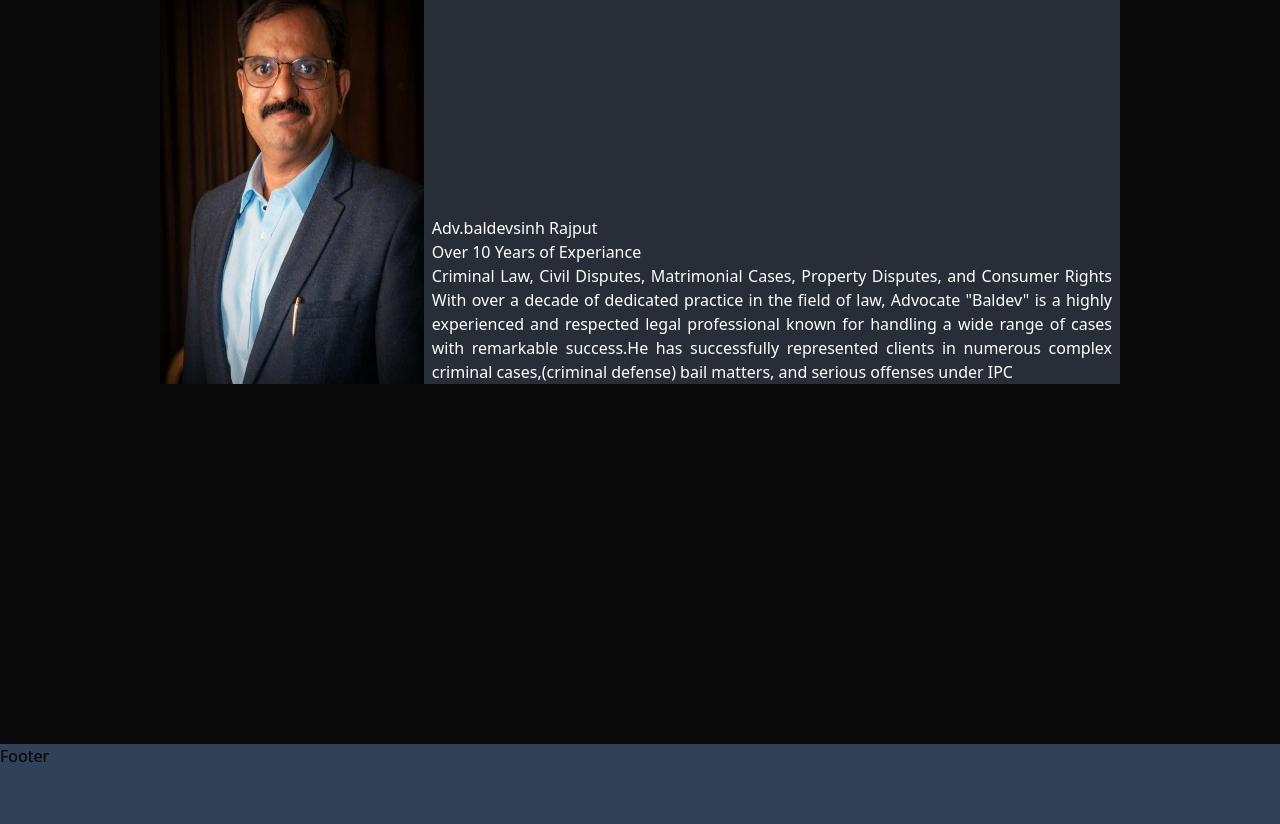
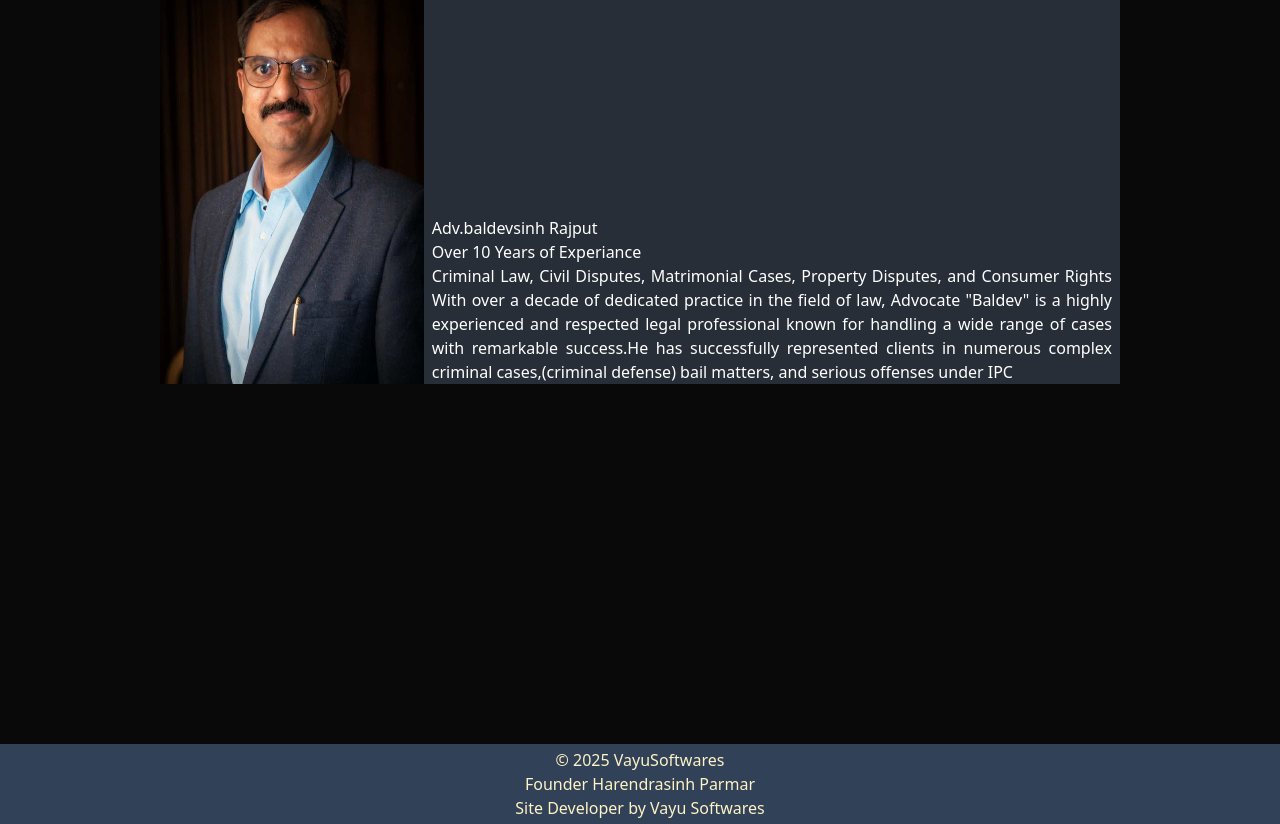
Before and after one commit to harendrasinp/advocate, a React (Vite) app: page / in a window 1280 px wide. Shown: the part 184-1008 px from the top of the page. Built offline with nearby package versions, Linux system fonts and the light colour scheme; a web font is replaced by a local one.

Commit message:
add footer detail

```diff
--- a/src/layout/Footer.jsx
+++ b/src/layout/Footer.jsx
@@ -2,8 +2,10 @@ import React from 'react'
 
 export const Footer = () => {
   return (
-    <div className='w-full h-[5rem] bg-slate-700'>
-        <div>Footer</div>
+    <div className='w-full h-[5rem] text-amber-100 bg-slate-700 flex flex-col justify-center items-center'>
+        <div>© 2025 VayuSoftwares</div>
+        <div>Founder Harendrasinh Parmar</div>
+        <div>Site Developer by Vayu Softwares</div>
     </div>
   )
 }
```
